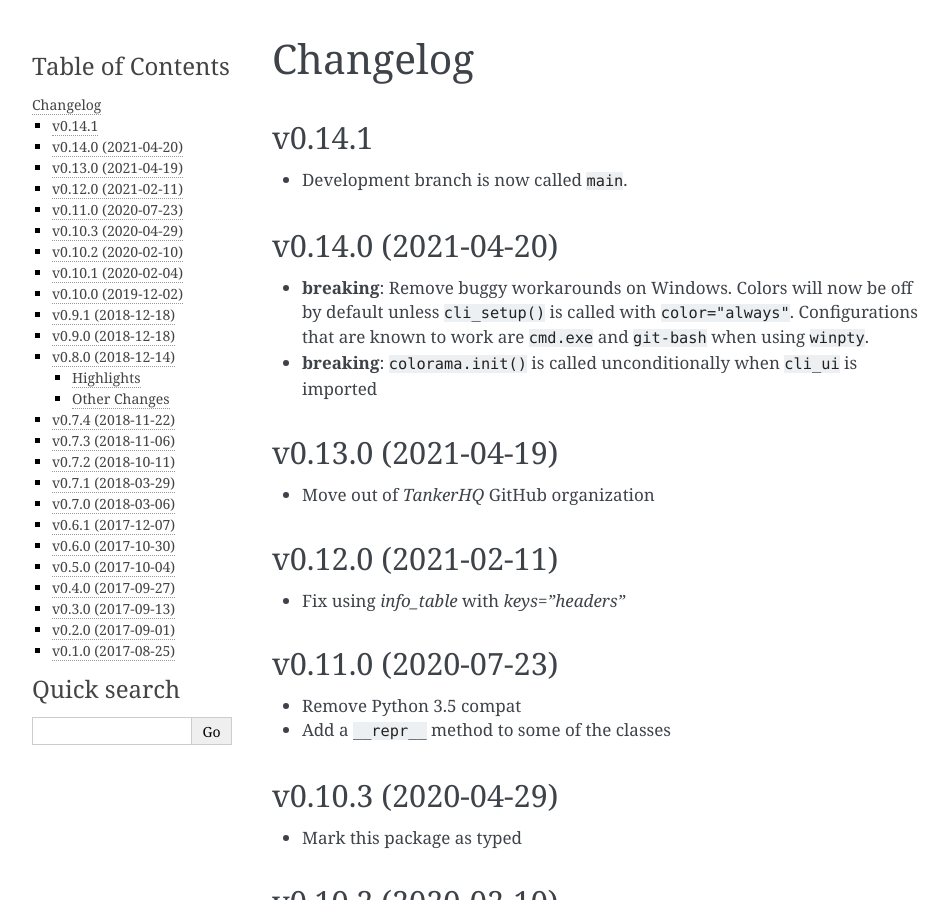
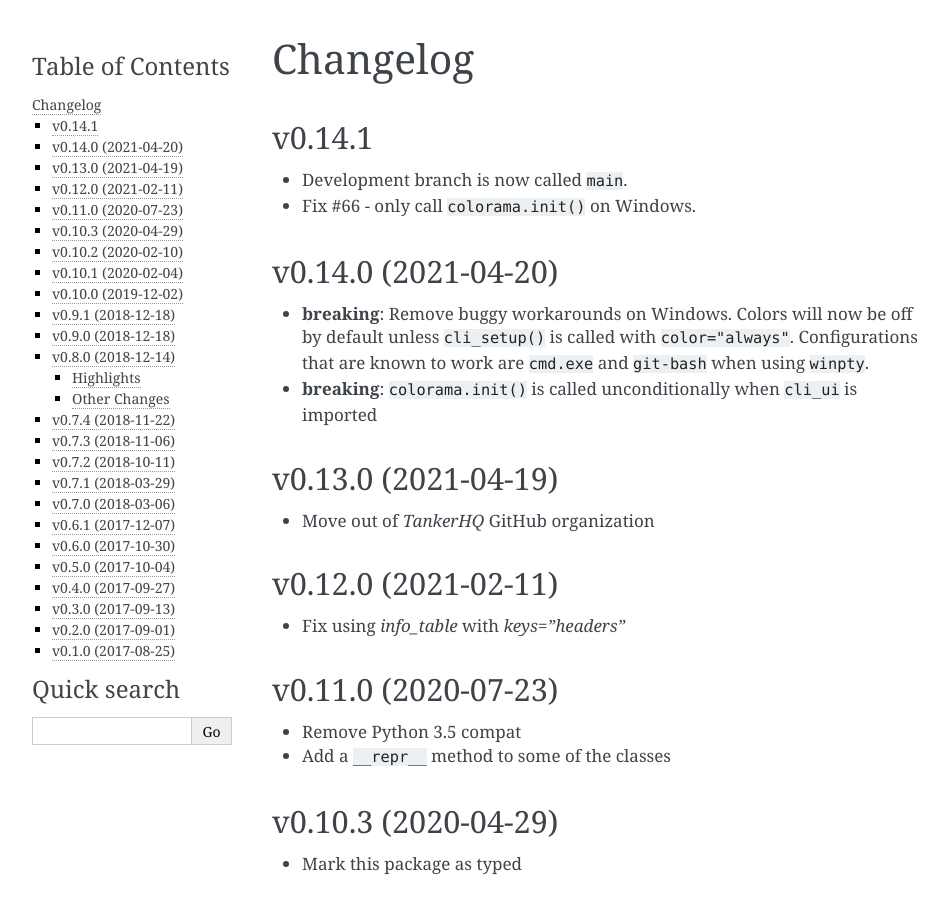
Before and after one commit to your-tools/python-cli-ui, a Sphinx documentation site: the page built from docs/changelog.rst, in a window 1280 px wide and 900 px high. Shown: the whole window, without its empty margins (148-1097 px from the left). Built offline with Sphinx 7.4.7, drawn with Linux system fonts in a browser that asks for light colours.

Commit message:
Only call colorama.init() on Windows
On non-Windows platforms, using the colors_enabled()
function works because isatty() also works reliably.

```diff
--- a/cli_ui/__init__.py
+++ b/cli_ui/__init__.py
@@ -38,7 +38,11 @@
 _ENABLE_XTERM_TITLE = None
 
 
-colorama.init()
+if os.name == "nt":
+    # On Windows using `isatty()` does *not* work reliably,
+    # so we always setup colorama.
+    # See colors_enabled() for details
+    colorama.init()
 
 
 # Tokens can be strings, or Color, UnicodeSequence or Symbol instances,
--- a/docs/changelog.rst
+++ b/docs/changelog.rst
@@ -5,6 +5,7 @@
 +++++++
 
 * Development branch is now called ``main``.
+* Fix #66 - only call ``colorama.init()`` on Windows.
 
 v0.14.0 (2021-04-20)
 ++++++++++++++++++++
```
